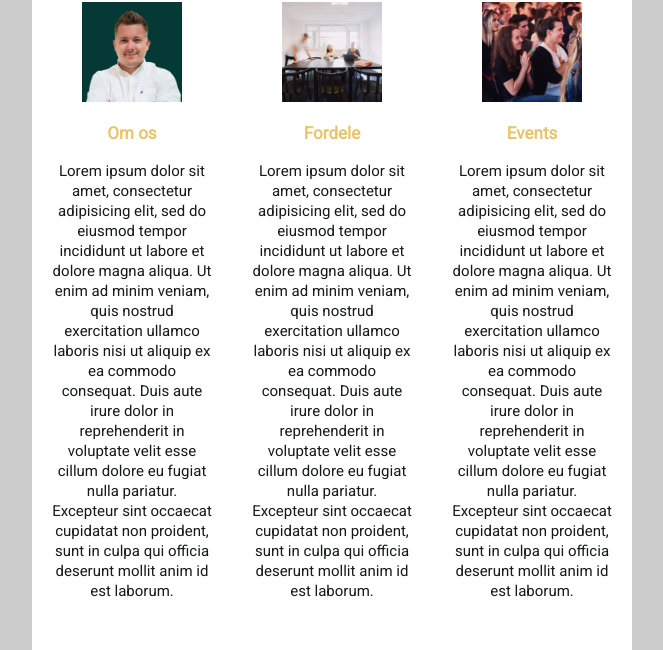
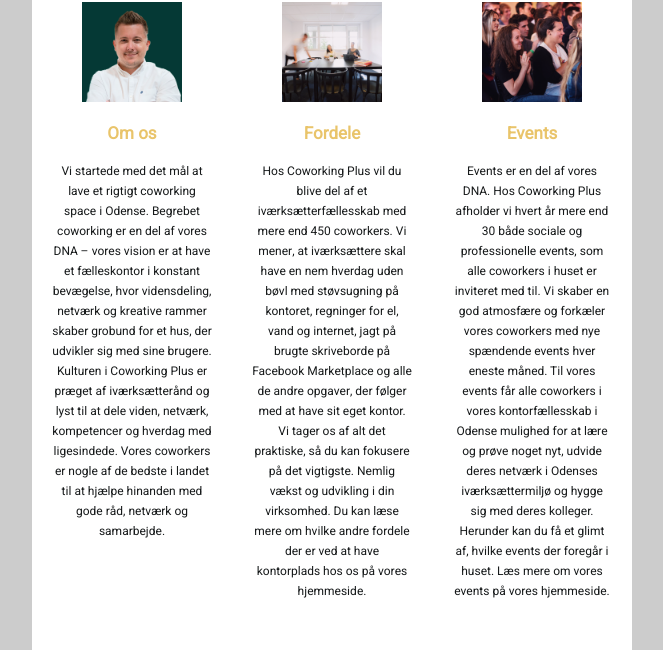
Before and after one commit to nbbdesign/hovedopgaveemailtemplate, a plain HTML site: page index.html in a window 1280 px wide. Shown: the part 593-1243 px from the top of the page, without its empty margins (308-971 px from the left). Drawn offline with Linux system fonts and the light colour scheme.

Commit message:
final editing

```diff
--- a/index.html
+++ b/index.html
@@ -50,7 +50,7 @@
 <!-- BANNER IMAGE -->
         <tr>
           <td>
-            <a href="#"><img src="images/banner.png" alt="bannerimage" class="bannerpng"></a>
+            <a><img src="images/banner.png" alt="bannerimage" class="bannerpng"></a>
           </td>
         </tr>
 
@@ -66,17 +66,18 @@
                         <table class="content">
                           <tr>
                             <td>
-                              <a href="#"><img src="images/about.png" alt="about-us" class="about-us"></a>
+                              <a href="https://www.coworkingplus.dk/da/om-os/"><img src="images/about.png" alt="about-us" class="about-us"></a>
                             </td>
                           </tr>
                           <tr>
                             <td>
                               <p class="abouth1">Om os</p>
-                              <p class="abouttext"> Lorem ipsum dolor sit amet, consectetur adipisicing elit,
-                                sed do eiusmod tempor incididunt ut labore et dolore magna aliqua.
-                                Ut enim ad minim veniam, quis nostrud exercitation ullamco laboris nisi ut aliquip ex ea commodo consequat.
-                                Duis aute irure dolor in reprehenderit in voluptate velit esse cillum dolore eu fugiat nulla pariatur.
-                                Excepteur sint occaecat cupidatat non proident, sunt in culpa qui officia deserunt mollit anim id est laborum.</p>
+                              <p class="abouttext">Vi startede med det mål at lave et rigtigt coworking space i Odense.
+                                Begrebet coworking er en del af vores DNA – vores vision er at have et fælleskontor i konstant bevægelse,
+                                hvor vidensdeling, netværk og kreative rammer skaber grobund for et hus, der udvikler sig med sine brugere.
+                                Kulturen i Coworking Plus er præget af iværksætterånd og lyst til at dele viden, netværk, kompetencer og hverdag med ligesindede.
+                                Vores coworkers er nogle af de bedste i landet til at hjælpe hinanden med gode råd, netværk og samarbejde.
+                                </p>
                             </td>
                           </tr>
                         </table>
@@ -89,17 +90,16 @@
                          <table class="content">
                            <tr>
                              <td>
-                               <a href="#"><img src="images/meetingroom.png" alt="benefits" class="benefits"></a>
+                               <a href="https://www.coworkingplus.dk/da/fordele/"><img src="images/meetingroom.png" alt="benefits" class="benefits"></a>
                              </td>
                            </tr>
                            <tr>
                              <td>
                                <p class="benefitsh1">Fordele</p>
-                               <p class="benefitstext"> Lorem ipsum dolor sit amet, consectetur adipisicing elit,
-                                 sed do eiusmod tempor incididunt ut labore et dolore magna aliqua.
-                                 Ut enim ad minim veniam, quis nostrud exercitation ullamco laboris nisi ut aliquip ex ea commodo consequat.
-                                 Duis aute irure dolor in reprehenderit in voluptate velit esse cillum dolore eu fugiat nulla pariatur.
-                                 Excepteur sint occaecat cupidatat non proident, sunt in culpa qui officia deserunt mollit anim id est laborum.</p>
+                               <p class="benefitstext">Hos Coworking Plus vil du blive del af et iværksætterfællesskab med mere end 450 coworkers.
+                                  Vi mener, at iværksættere skal have en nem hverdag uden bøvl med støvsugning på kontoret, regninger for el, vand og internet, jagt på brugte skriveborde på Facebook Marketplace og alle de andre opgaver,
+                                  der følger med at have sit eget kontor. Vi tager os af alt det praktiske, så du kan fokusere på det vigtigste. Nemlig vækst og udvikling i din virksomhed.
+                                  Du kan læse mere om hvilke andre fordele der er ved at have kontorplads hos os på vores hjemmeside.</p>
                              </td>
                            </tr>
                          </table>
@@ -112,17 +112,16 @@
                           <table class="content">
                             <tr>
                               <td>
-                                <a href="#"><img src="images/events.png" alt="events" class="events"></a>
+                                <a href="https://www.coworkingplus.dk/da/events/"><img src="images/events.png" alt="events" class="events"></a>
                               </td>
                             </tr>
                             <tr>
                               <td>
                                 <p class="eventsh1">Events</p>
-                                <p class="eventstext"> Lorem ipsum dolor sit amet, consectetur adipisicing elit,
-                                  sed do eiusmod tempor incididunt ut labore et dolore magna aliqua.
-                                  Ut enim ad minim veniam, quis nostrud exercitation ullamco laboris nisi ut aliquip ex ea commodo consequat.
-                                  Duis aute irure dolor in reprehenderit in voluptate velit esse cillum dolore eu fugiat nulla pariatur.
-                                  Excepteur sint occaecat cupidatat non proident, sunt in culpa qui officia deserunt mollit anim id est laborum.</p>
+                                <p class="eventstext">Events er en del af vores DNA. Hos Coworking Plus afholder vi hvert år mere end 30 både sociale og professionelle events,
+                                  som alle coworkers i huset er inviteret med til. Vi skaber en god atmosfære og forkæler vores coworkers med nye spændende events hver eneste måned.
+                                  Til vores events får alle coworkers i vores kontorfællesskab i Odense mulighed for at lære og prøve noget nyt, udvide deres netværk i Odenses iværksættermiljø og hygge sig med deres kolleger.
+                                  Herunder kan du få et glimt af, hvilke events der foregår i huset. Læs mere om vores events på vores hjemmeside.</p>
                               </td>
                             </tr>
                           </table>
@@ -140,7 +139,7 @@
             <table class="footer">
               <tr>
                 <td class="footer-column">
-                  <a href="#"><img src="images/cwlogowhite.png" alt="Coworking Plus Logo" class="cwlogofoot"></a>
+                  <a href="https://www.coworkingplus.dk/da/"><img src="images/cwlogowhite.png" alt="Coworking Plus Logo" class="cwlogofoot"></a>
                   <p class="footertitle">Coworking Plus ApS</p>
                   <p class="footertext">Kochsgade 31D, 5000 Odense C, Danmark</p>
                   <a href="https://www.facebook.com/CWOPlusOdense"><img src="images/facebookwhite.png" alt="facebookicon" class="icons"></a>
--- a/style.css
+++ b/style.css
@@ -119,9 +119,15 @@
 }
 .footertitle{
   padding: 10px;
+  font-weight: bold;
+  font-size: 14px;
 }
 .footertext{
   padding: 10px;
+  font-size: 12px;
+}
+.abouttext, .benefitstext, .eventstext{
+  font-size: 12px;
 }
 
 @media screen and (max-width: 600px) {
```
